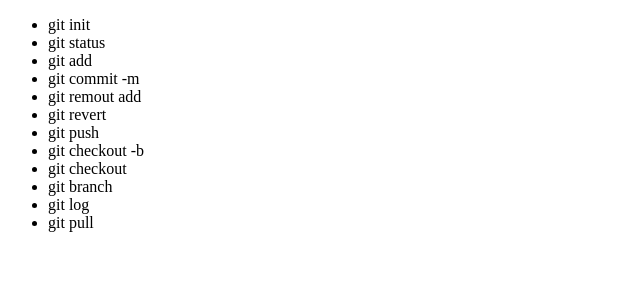
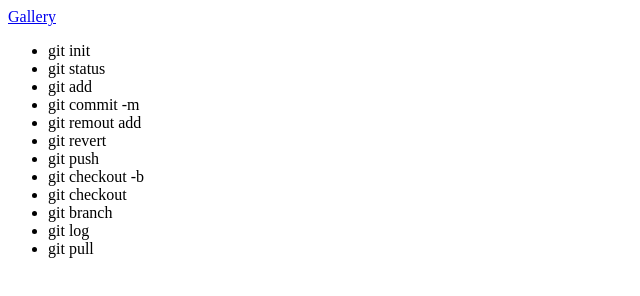
Before and after one commit to superolechka/Home-work10, a plain HTML site: page index.html in a window 1280 px wide. Shown: the whole page, without its empty margins (0-640 px from the left). Drawn offline with Linux system fonts and the light colour scheme.

Commit message:
created link-gallery

```diff
--- a/index.html
+++ b/index.html
@@ -7,6 +7,7 @@
     <title>Github-test</title>
 </head>
 <body>
+    <a href="./gallery.html">Gallery</a>
     <ul>
         <li>git init</li>
         <li>git status</li>
```
